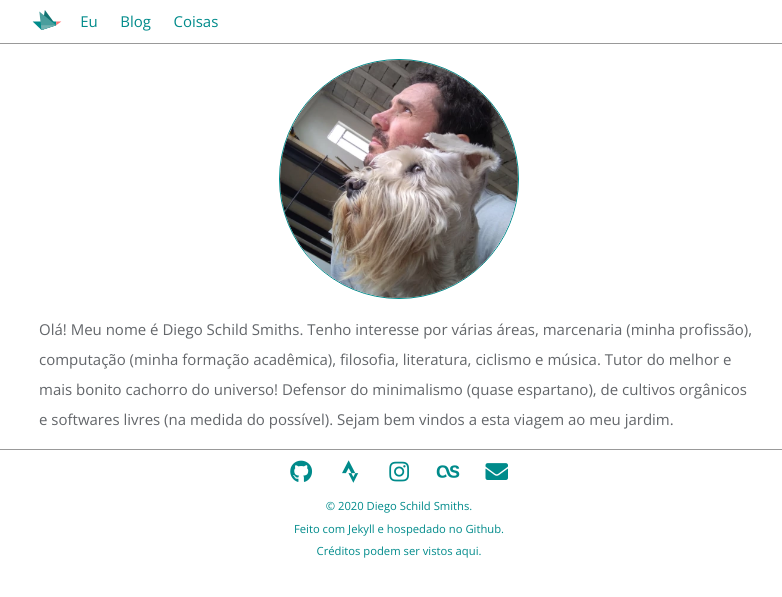
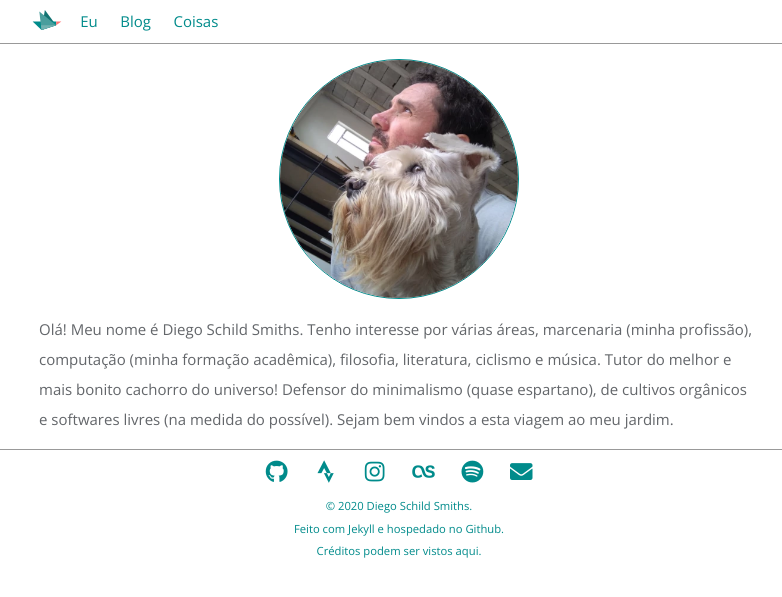
Before and after one commit to diegossmiths/diegossmiths.github.io, a Jekyll site: the page built from index.md, in a window 1280 px wide. Shown: the top 597 px of the page, without its empty margins (241-1023 px from the left). Built offline with Jekyll 4.4.1, drawn with Linux system fonts in a browser that asks for light colours; our own code applies the rules of GitHub Pages for plain Markdown files.

Commit message:
Update footer.html
Spotify adicionado.

```diff
--- a/_includes/footer.html
+++ b/_includes/footer.html
@@ -20,6 +20,11 @@
                 <i class="fab fa-lastfm"></i>
             </a>
         </li>
+	<li class="lastfm">
+			<a href="https://open.spotify.com/user/{{ site.spotify_username }}" title="Spotify">
+                <i class="fab fa-spotify"></i>
+            </a>
+        </li>
         <li class="email">
             <a href="mailto:{{ site.email_address }}" title="Email">
                 <i class="fa fa-envelope"></i>
```
